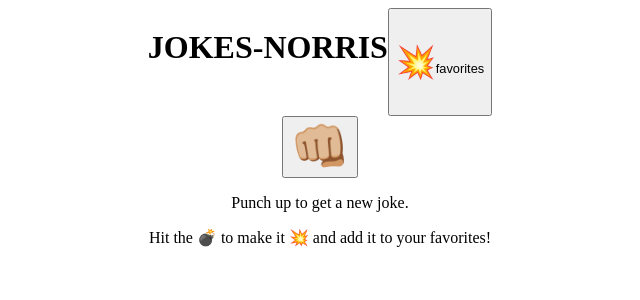
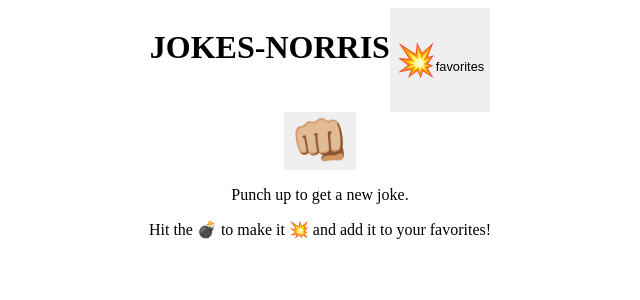
Before and after one commit to ctfrancia/cc, an Angular app in the folder jokes-norris/: page / in a window 1280 px wide. Shown: the top 300 px of the page, without its empty margins (320-960 px from the left). Built offline with nearby package versions, Linux system fonts and the light colour scheme.

Commit message:
style: fix buttons and cursors

```diff
--- a/jokes-norris/src/app/favorites-jokes/favorites-jokes.component.css
+++ b/jokes-norris/src/app/favorites-jokes/favorites-jokes.component.css
@@ -0,0 +1,3 @@
+.divider {
+  margin: 15px 0;
+}
--- a/jokes-norris/src/app/favorites-jokes/favorites-jokes.component.html
+++ b/jokes-norris/src/app/favorites-jokes/favorites-jokes.component.html
@@ -3,7 +3,7 @@
     <div *ngFor="let joke of jokeService.favorites$ | async; last as isLast">
       <app-single-joke [joke]="joke"></app-single-joke>
       <ng-container *ngIf="!isLast">
-        <mat-divider></mat-divider>
+        <mat-divider class="divider"></mat-divider>
       </ng-container>
     </div>
   </ng-container>
--- a/jokes-norris/src/styles.css
+++ b/jokes-norris/src/styles.css
@@ -5,3 +5,17 @@ body {
   text-align: center;
   font-size: 16px;
 }
+
+button,
+input {
+  border: none;
+  cursor: grabbing;
+}
+
+button:focus {
+  outline: none;
+}
+
+.star {
+  cursor: grab;
+}
```
